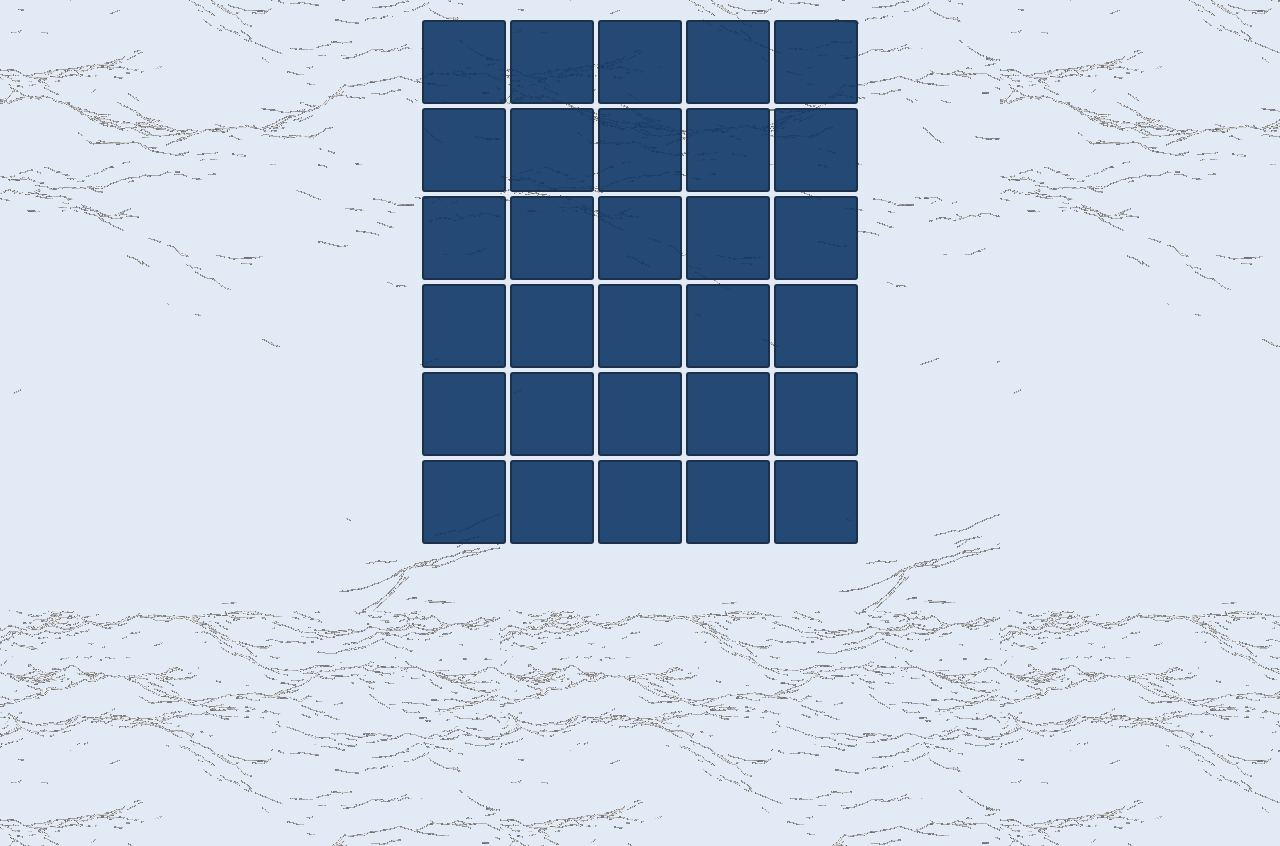
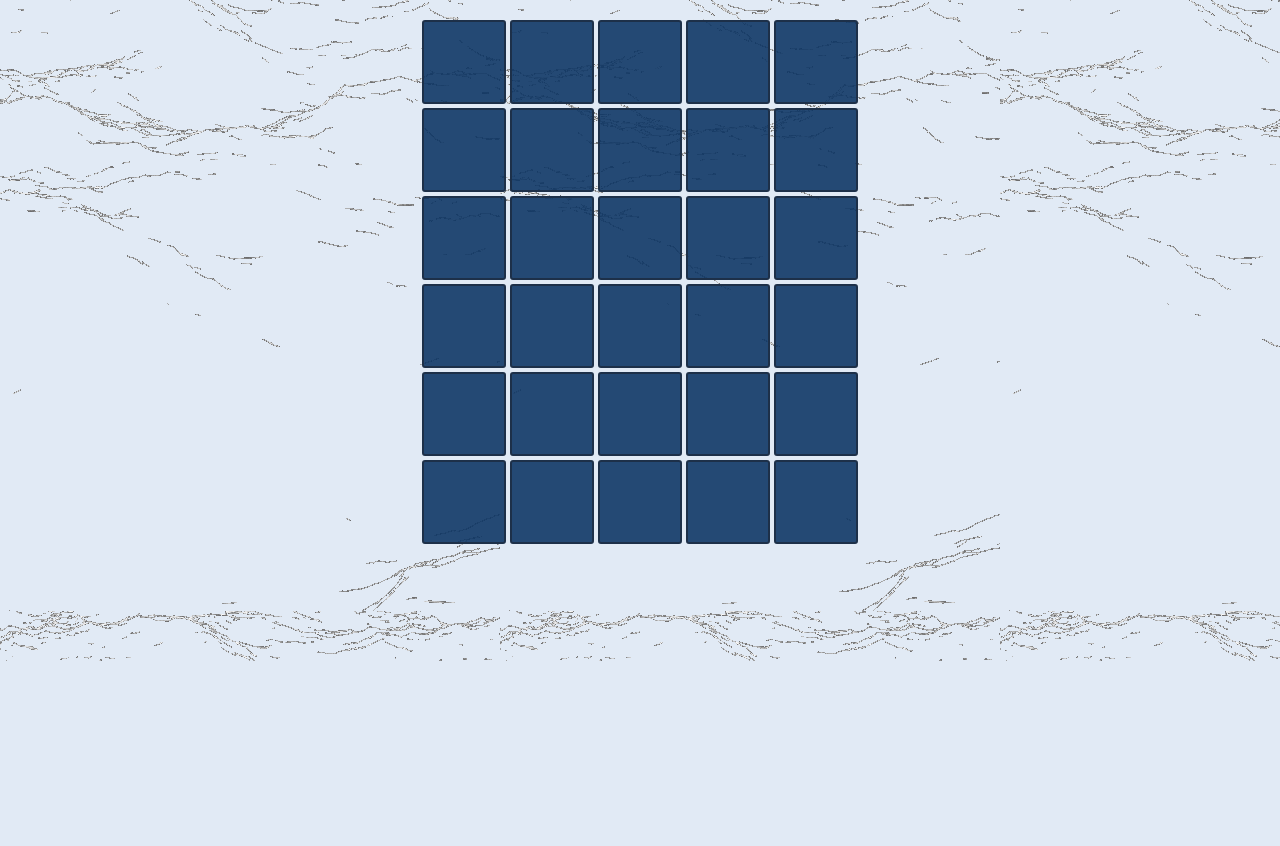
Before and after one commit to lplnshka/wordle, a plain HTML site: page index.html in a window 1280 px wide. Shown: the part 139-985 px from the top of the page. After the commit the page ends 800 px from the top, so only its background shows below. Drawn offline with nearby package versions, Linux system fonts and the light colour scheme.

Commit message:
Update index.html

```diff
--- a/index.html
+++ b/index.html
@@ -20,8 +20,6 @@
     <div id="game-board">
 
     </div>
-  <div class="volna">
-  </div>
   <script
   src="https://code.jquery.com/jquery-3.6.0.min.js"
   integrity="sha256-/xUj+3OJU5yExlq6GSYGSHk7tPXikynS7ogEvDej/m4="
```
